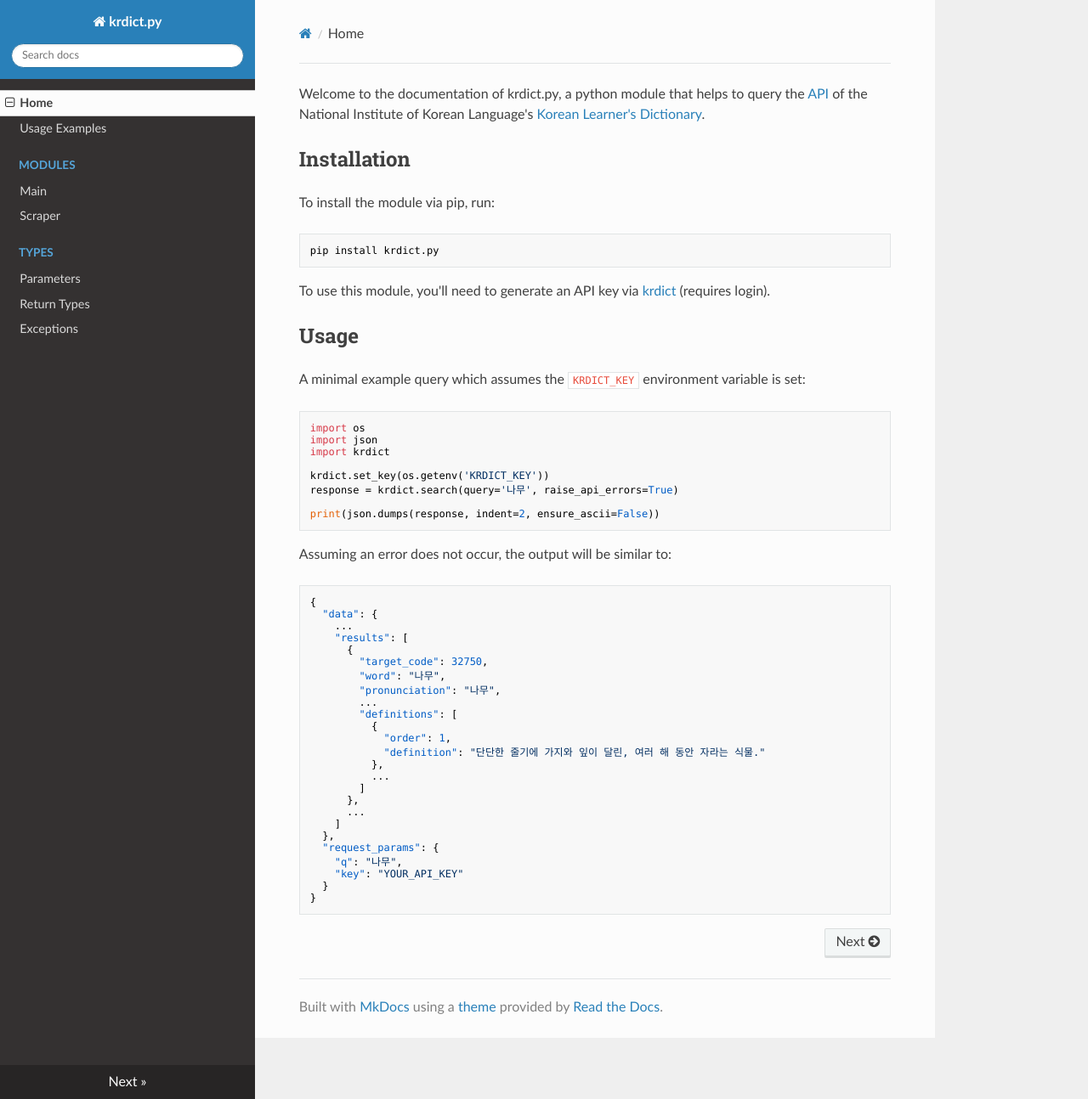
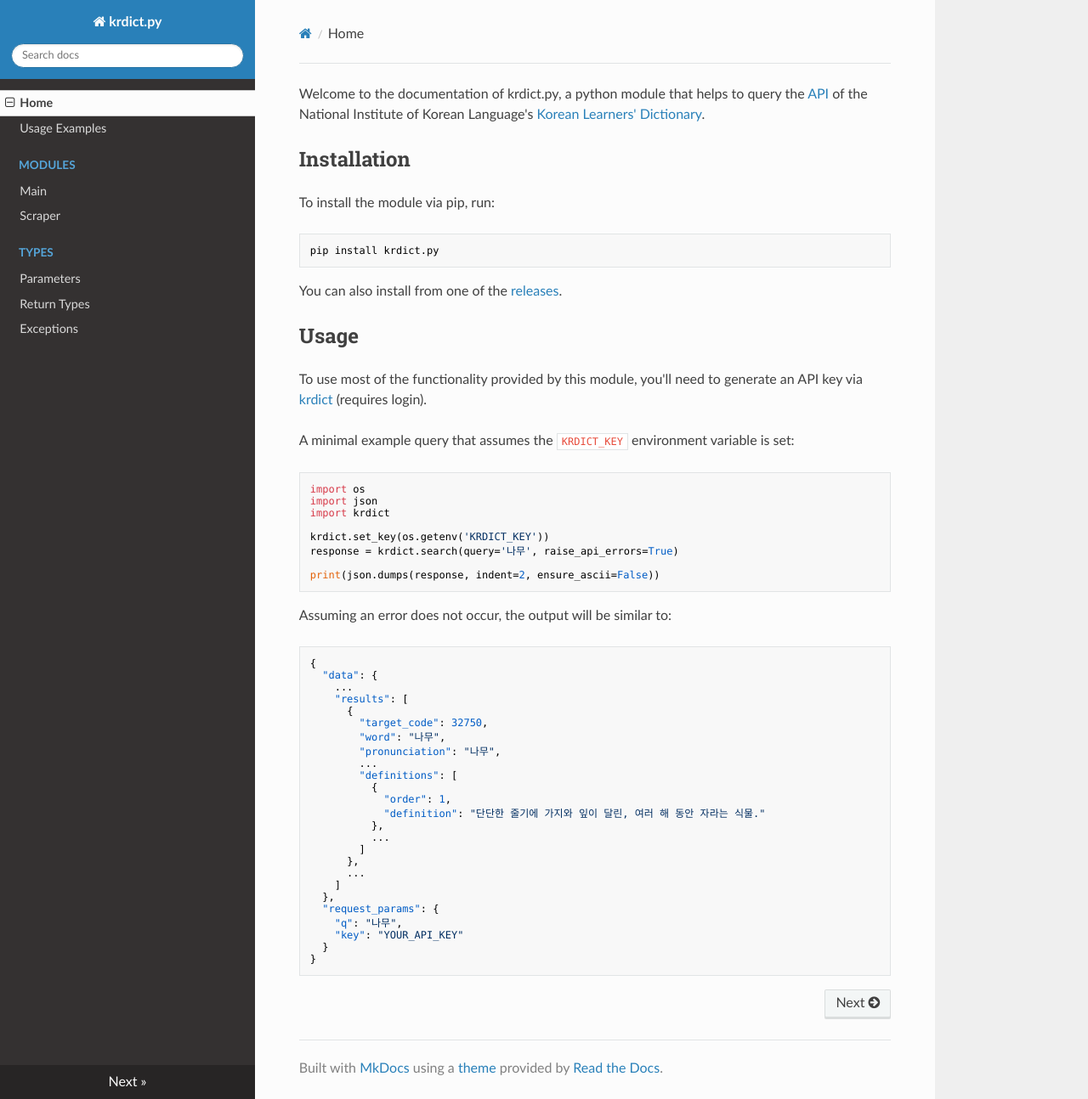
Before and after one commit to omarkmu/krdict.py, an MkDocs documentation site: the page built from docs/index.md, in a window 1280 px wide and 1294 px high. Shown: the whole window at 85% size. Built offline with MkDocs 1.6.1, drawn with Linux system fonts in a browser that asks for light colours; nearby versions of some CDN libraries.

Commit message:
2.0.1 (#2)
* Revert view endpoint method parameter rename
* Fix typo in word of the day detail reader
* Fix consistency in docstrings
* Add missing newline in docstring
* Correct Learner's to Learners'
* Update index.md in documentation

````diff
--- a/docs/index.md
+++ b/docs/index.md
@@ -1,4 +1,4 @@
-Welcome to the documentation of krdict.py, a python module that helps to query the [API](https://krdict.korean.go.kr/openApi/openApiInfo) of the National Institute of Korean Language's [Korean Learner's Dictionary](https://krdict.korean.go.kr).
+Welcome to the documentation of krdict.py, a python module that helps to query the [API](https://krdict.korean.go.kr/openApi/openApiInfo) of the National Institute of Korean Language's [Korean Learners' Dictionary](https://krdict.korean.go.kr).
 
 ## Installation
 
@@ -8,10 +8,13 @@
 pip install krdict.py
 ```
 
-To use this module, you'll need to generate an API key via [krdict](https://krdict.korean.go.kr/openApi/openApiRegister) (requires login).
+You can also install from one of the [releases](https://github.com/omarkmu/krdict.py/releases).
 
 ## Usage
-A minimal example query which assumes the `KRDICT_KEY` environment variable is set:
+To use most of the functionality provided by this module, you'll need to generate an API key via
+[krdict](https://krdict.korean.go.kr/openApi/openApiRegister) (requires login).
+
+A minimal example query that assumes the `KRDICT_KEY` environment variable is set:
 
 ```python
 import os
--- a/setup.cfg
+++ b/setup.cfg
@@ -1,9 +1,9 @@
 [metadata]
 name = krdict.py
-version = 2.0.0
+version = 2.0.1
 author = Omar M.
 author_email = omarkmu@gmail.com
-description = A module that helps with querying the Korean Learner's Dictionary API.
+description = A module that helps with querying the Korean Learners' Dictionary API.
 long_description = file: PYPI_README.md
 long_description_content_type = text/markdown
 keywords = korean dictionary api
````
Also changed, not shown: PYPI_README.md (+1 -1 lines), README.md (+1 -1 lines), docs/functions.md (+4 -4 lines), docs/return_types.md (+15 -15 lines), src/krdict/__init__.py (+4 -4 lines), 3 other files.
